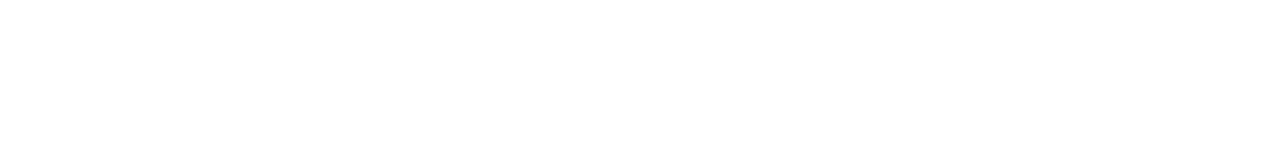
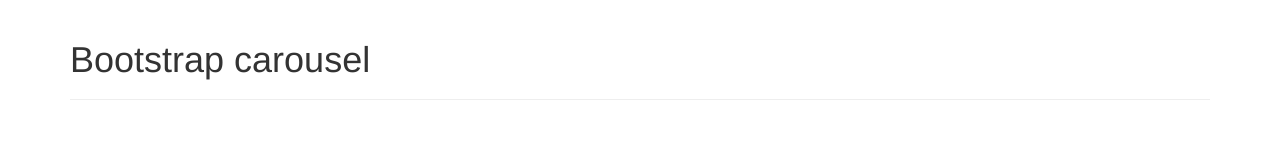
Before and after one commit to berishakrenare/bootstrap, a plain HTML site: page index.html in a window 1280 px wide. Drawn offline with Linux system fonts and the light colour scheme.

```diff
--- a/index.html
+++ b/index.html
@@ -7,6 +7,11 @@
 
 </head>
 <body>
+   <div class="container">
+      <div class="page-header">
+          <h1>Bootstrap carousel</h1>
+      </div>
+   </div>
 
 </body>
 </html>
```
